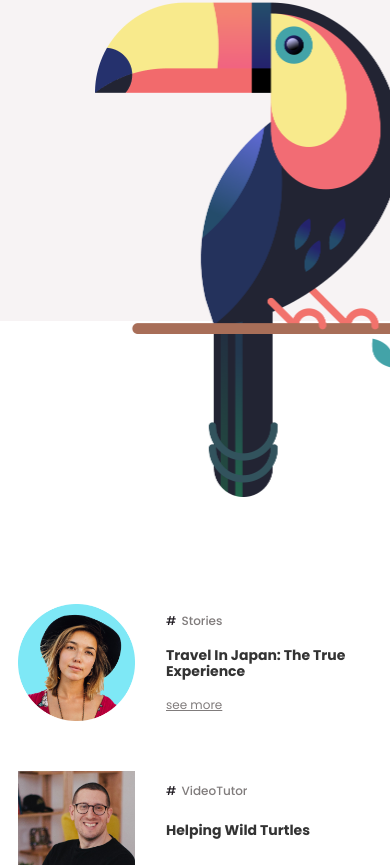
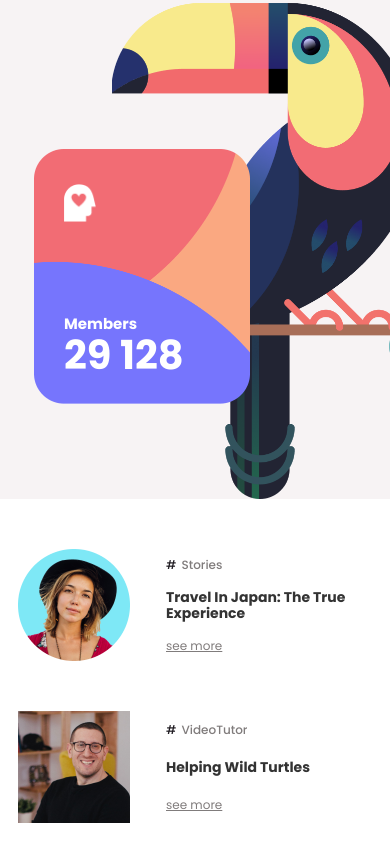
Before and after one commit to DSGlem/rootz-landing-, a plain HTML site: page index.html in a window 390 px wide. Shown: the part 659-1524 px from the top of the page. Drawn offline with Linux system fonts and the light colour scheme.

Commit message:
responsive style

```diff
--- a/index.html
+++ b/index.html
@@ -48,7 +48,7 @@
                         <div class="image-wrapper parrot">
                             <img alt="" src="images/parrot.png">
                         </div>
-                        <!-- <div class="members-wrapper">
+                        <div class="members-wrapper">
                             <div class="image-wrapper members-background">
                                 <img alt="members background" src="images/members-background.png">
                             </div>
@@ -58,7 +58,7 @@
                             <div class="members-count">
                                 <p class="title">Members</p>
                                 <p class="count">29 128</p>
-                            </div> -->
+                            </div>
                         </div>
                     </div>
                 </div>
--- a/scss/style.scss
+++ b/scss/style.scss
@@ -148,13 +148,12 @@ header {
 
 //main
 main {
-    background-color: $color-background-primary;
+    background: linear-gradient(to bottom, $color-background-secondary 83%, transparent 17%);
     overflow: hidden;
 }
 
 //headline section
 .headline {
-    background: linear-gradient(to bottom, $color-background-secondary 83%, transparent 17%);
     padding-top: 70px;
     display: grid;
     grid-template-columns: 1fr;
@@ -228,6 +227,8 @@ main {
     margin-left: -$main-padding;
 }
 .hero-image{
+    display: flex;
+    justify-content: flex-end;
     position: relative;
     width: 100%;
     top: 0;
@@ -236,40 +237,36 @@ main {
 .parrot {
     position: relative;
     top: 0;
-    right: -9.5rem;
-    max-width: 458.44px;
-    width: 130%;
+    right: -18rem;
+    img {
+        width: 45.8em;
+        max-width: 458.44px;
+    }
 }
 
 .members-wrapper {
     position: absolute;
-    left: -18%;
-    bottom: 60%;
+    right: 14em;
+    bottom: 9.3em;
 }
 .members-background {
-    position: absolute;
-    top: 0;
-    left: 0;
-    width: 57.5vw;
+    position: relative;
+    width: 21.6em;
     max-width: 272px;
     max-height: 320px;
 }
 .member-icon {
     position: absolute;
-    width: 8.5vw;
+    top: 3.5em;
+    left: 3em;
+    width: 3.2em;
     max-width: 48px;
     max-height: 56px;
-    top: 9.5vw;
-    left: 8vw;
-    left: 30px;
-    top: 35px;
 }
 .members-count {
     position: absolute;
-    // left: 8vw;
-    // bottom: 7.5vw;
-    left: 30px;
-    bottom: 28px;
+    bottom: 2.8em;
+    left: 3em;
     .title {
         color: $color-btn-primary;
         margin: 0;
@@ -289,19 +286,19 @@ main {
     background-color: $color-btn-primary;
     display: grid;
     grid-template-columns: 1fr;
-    padding-top: 14vw;
+    padding-bottom: 10em;
 }
 .article {
     display: grid;
     grid-template-columns: 1fr 2fr;
     padding-top: 50px;
     .photo {
-        width: 30vw;
-        height: 30vw;
+        width: 11.2em;
+        height: 11.2em;
     }
     .info {
-        margin-left: 30px;
-        margin-right: 10px;
+        margin-left: 3em;
+        margin-right: 1.2em;
         display: flex;
         flex-direction: column;
         justify-content: space-around;
@@ -533,6 +530,10 @@ footer {
     .headline {
         grid-template-columns: 1fr 1fr;
     }
+    //headline
+    .hero {
+        overflow: unset;
+    }
 
     //news
     .news {
```
Also changed, not shown: scss/style.css, 1 other file.
